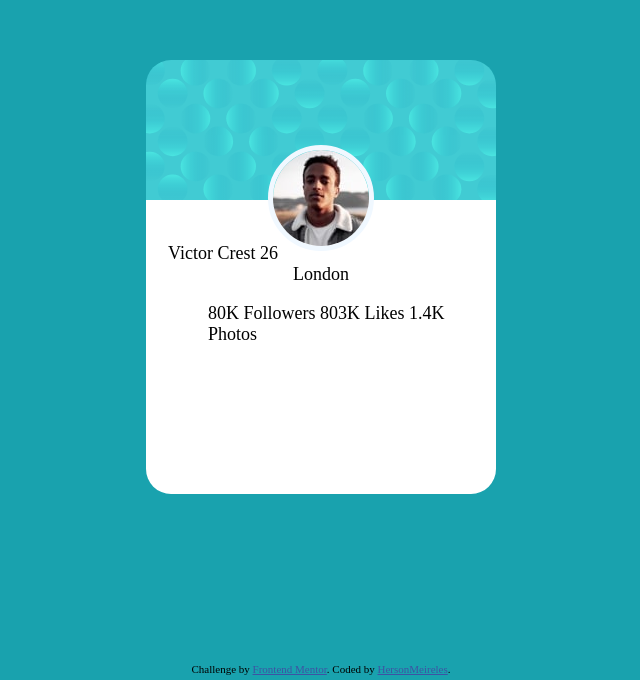
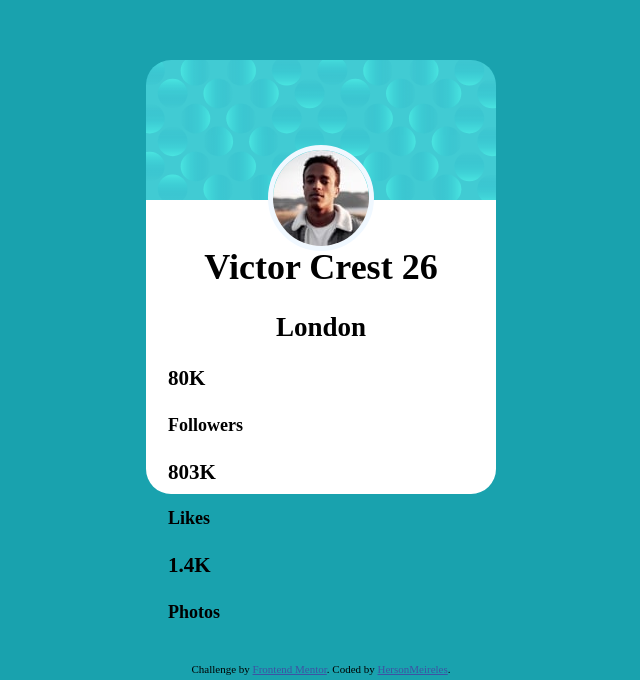
Before and after one commit to Hersonmei/projeto-card-Frontendmentor, a plain HTML site: page index.html in a window 1280 px wide. Shown: the part 120-800 px from the top of the page, without its empty margins (319-959 px from the left). Drawn offline with Linux system fonts and the light colour scheme.

Commit message:
Organização das informações centrais

```diff
--- a/index.html
+++ b/index.html
@@ -11,30 +11,32 @@
 </head>
   <body>
       <div>
-      <img class="card" src="./images/bg-pattern-card.svg">
-      <img class="photo-victor" src="./images/image-victor.jpg">
+        <img class="card" src="./images/bg-pattern-card.svg">
+        <img class="photo-victor" src="./images/image-victor.jpg">
       </div>
 
 
 
       <div class="card-white">
-      <br>
-       <p class="name-age">Victor Crest</p>
-       <p class="name-age">26</p>
-       <p id="city">London</p>
 
+          <div class="data">
+              <h1>Victor Crest <span>26</span></h1>
+              <h2>London</h2>
+          </div>
+
+
+          <div class="infos">
               <div>
-                  <ul>
-                  80K
-                  Followers
-
-                  803K
-                  Likes
-
-                  1.4K
-                  Photos
-                  </ul>
+                  <h3>80K</h3>
+                  <h4>Followers</h4>
+              <div>
+                  <h3>803K</h3>
+                  <h4>Likes</h4>
               </div>
+                  <h3>1.4K</h3>
+                  <h4>Photos</h4>
+              </div>
+          </div>
 
        </div>
 
--- a/styles.css
+++ b/styles.css
@@ -42,17 +42,18 @@ body{
     z-index: 2;
   }
 
-    .name-age{
-      text-align: center;
-      display: inline;
-      margin: auto;
 
-    }
+  .data{
+    text-align: center;
+  }
 
-    #city{
-      text-align: center;
-      margin: 0;
-    }
+  span{
+
+  }
+
+  .infos{
+
+  }
 
 
 
```
